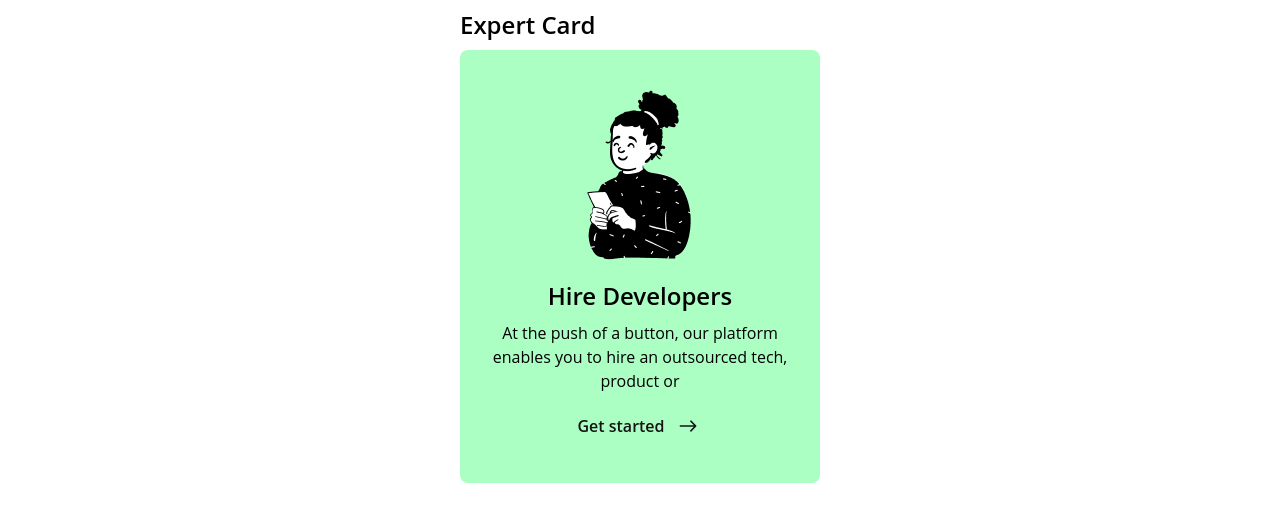
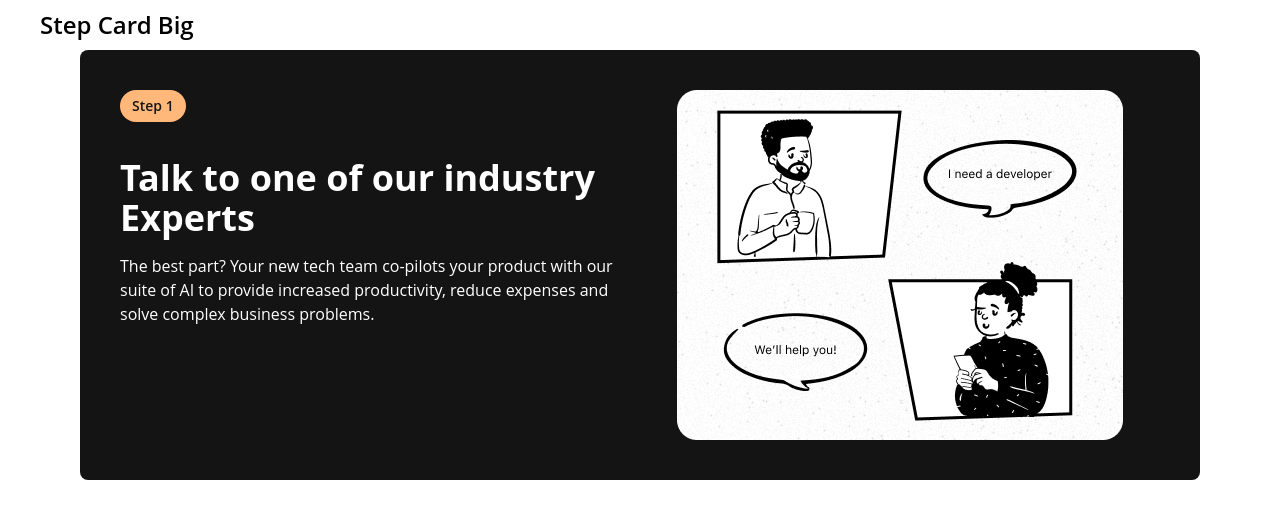
Before and after one commit to tript-cmyk/evoluter-components, a React (Vite) app: page / in a window 1280 px wide. Shown: the top 522 px of the page. Built offline with nearby package versions, Linux system fonts and the light colour scheme.

Commit message:
feat: step card big

```diff
--- /dev/null
+++ b/src/components/layout/StepCardBig.tsx
@@ -0,0 +1,30 @@
+import type { ReactNode } from "react";
+
+interface StepCardBigProps {
+  labelStep: string;
+  title: string;
+  description: string;
+  image: ReactNode;
+}
+
+const StepCardBig = ({
+  labelStep,
+  title,
+  description,
+  image
+}: StepCardBigProps) => {
+  return (
+    <div className="flex flex-col gap-6 md:flex-row rounded-lg bg-[#141414] text-white p-4 md:max-w-280 md:p-10">
+      <div className="flex flex-col items-start gap-4 md:w-1/2">
+        <div className="px-3 py-1.5 bg-[#FFB77A] text-[#141414] font-semibold rounded-full text-sm mb-5">{labelStep}</div>
+        <div className="text-xl font-bold md:text-4xl">{title}</div>
+        <div className="text-xs md:text-base">{description}</div>
+      </div>
+      <div className="flex items-center justify-center w-full md:w-1/2 shrink-0">
+        {image}
+      </div>
+    </div>
+  )
+}
+
+export default StepCardBig
--- a/src/pages/Home.tsx
+++ b/src/pages/Home.tsx
@@ -2,6 +2,7 @@ import { BannerDemo } from "./BannerDemo";
 import ExpertCardDemo from "./ExpertCardDemo";
 import { PricingPlanDemo } from "./PricingPlanDemo";
 import StatisticCardDemo from "./StatisticCardDemo";
+import StepCardBigDemo from "./StepCardBigDemo";
 
 const Home = () => {
   return (
@@ -18,7 +19,9 @@ const Home = () => {
 
       {/* <StatisticCardDemo /> */}
 
-      <ExpertCardDemo />
+      {/* <ExpertCardDemo /> */}
+
+      <StepCardBigDemo />
     </div>
   );
 };
--- /dev/null
+++ b/src/pages/StepCardBigDemo.tsx
@@ -0,0 +1,19 @@
+import StepCardBig from "../components/layout/StepCardBig";
+
+const StepCardBigDemo = () => {
+  return (
+    <div>
+      <h2>Step Card Big</h2>
+      <div className="px-10">
+        <StepCardBig
+          labelStep="Step 1"
+          title="Talk to one of our industry Experts"
+          description="The best part? Your new tech team co-pilots your product with our suite of AI to provide increased productivity, reduce expenses and solve complex business problems."
+          image={<img src="images/step-card-big-demo.png" alt="Step Image" />}
+        />
+      </div>
+    </div>
+  );
+};
+
+export default StepCardBigDemo;
```
Also changed, not shown: public/images/step-card-big-demo.png (added).
